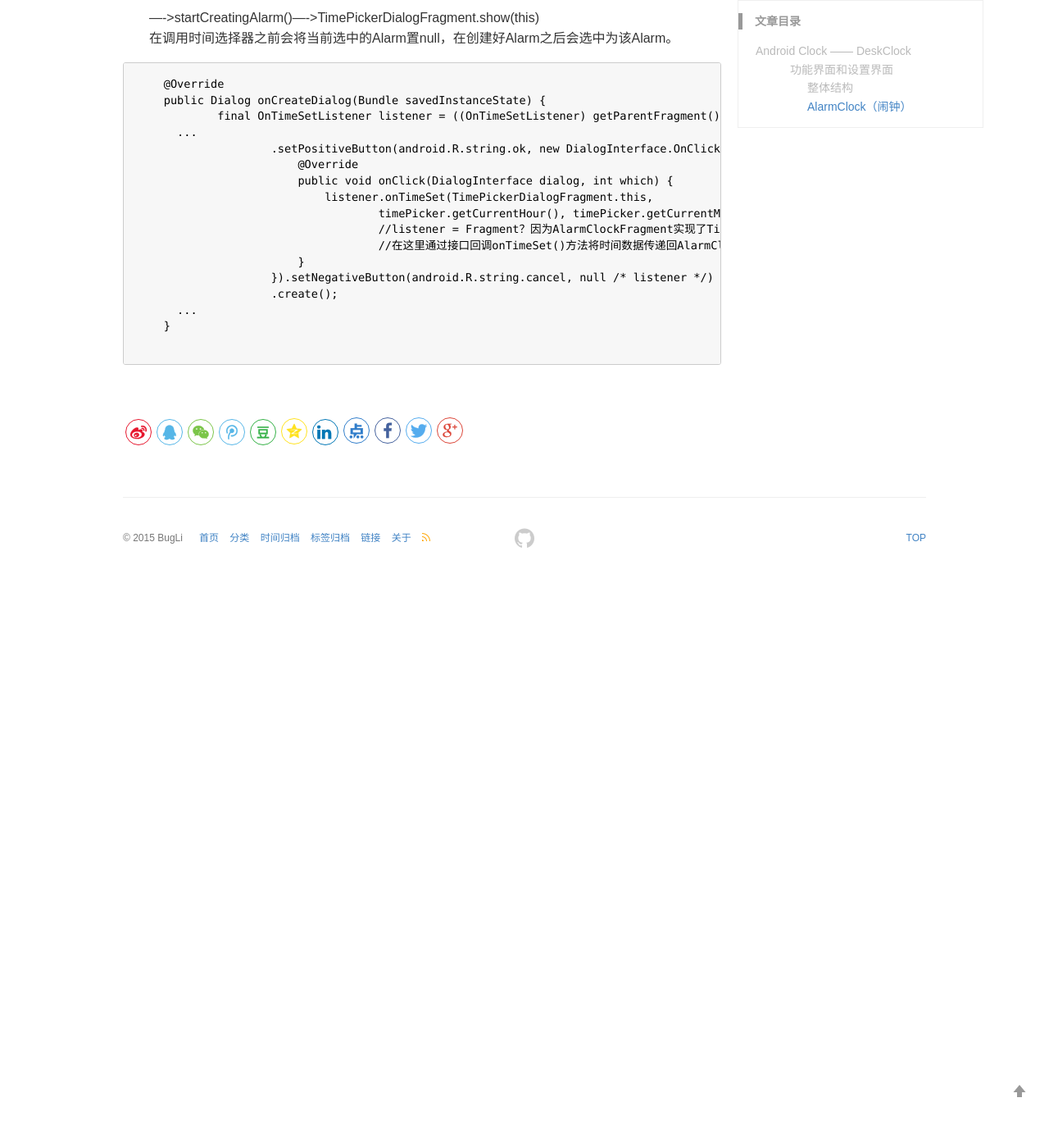
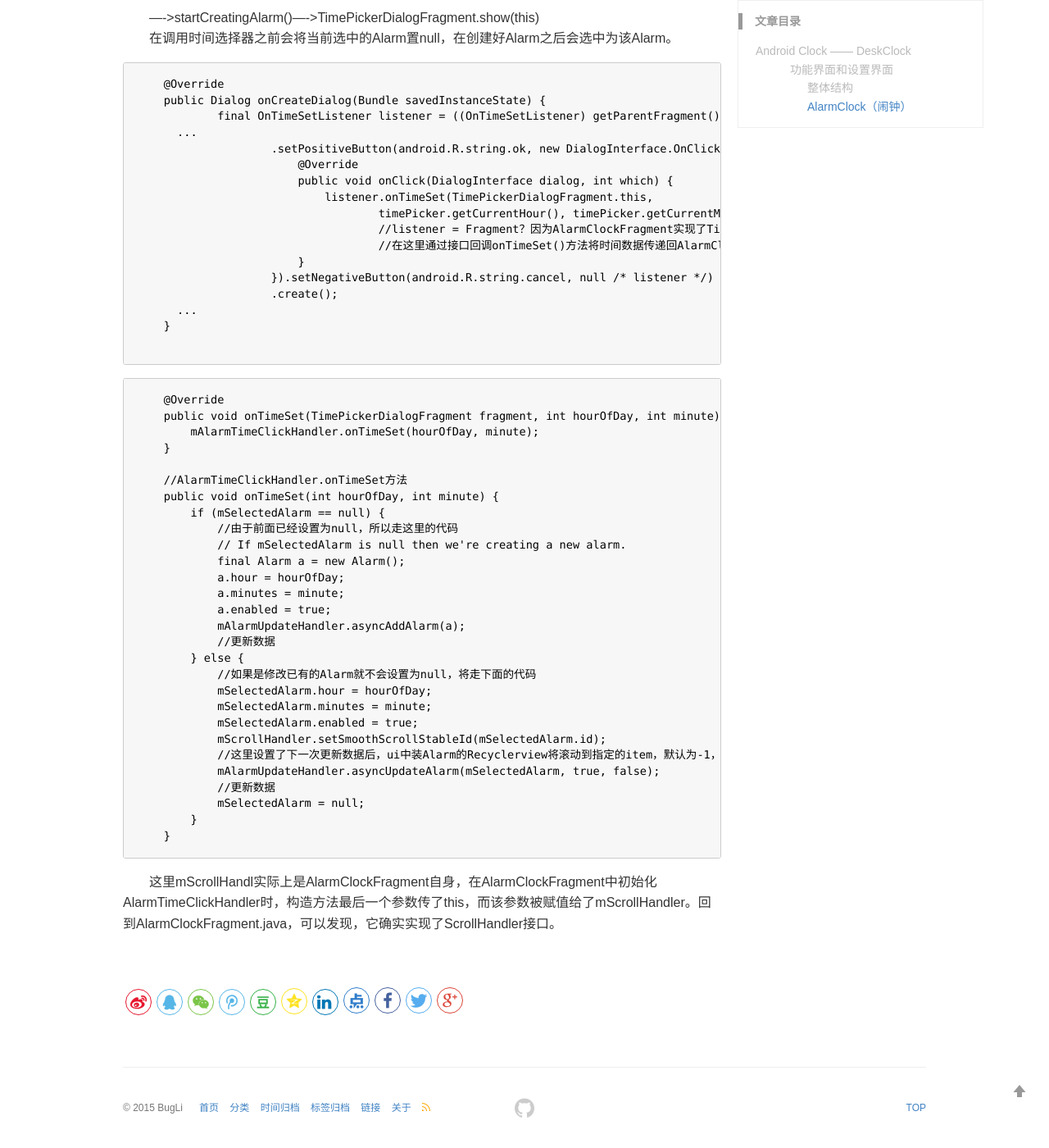
Before and after one commit to BugLiee/BugLiee.github.io, a Jekyll site: the page built from _posts/2020-05-13-blog.md, in a window 1280 px wide and 1400 px high, scrolled down 1851 px. Shown: the whole window at 82% size. Built offline with Jekyll 4.4.1, drawn with Linux system fonts in a browser that asks for light colours; comment, search, counter and statistics services are not loaded; before the commit the page ends 2556 px from its top, so only the background shows below that.

Commit message:
Update 2020-05-13-blog.md

````diff
--- a/_posts/2020-05-13-blog.md
+++ b/_posts/2020-05-13-blog.md
@@ -73,3 +73,35 @@ keywords: Android系统
     }
 
 ```
+``` Java
+    @Override
+    public void onTimeSet(TimePickerDialogFragment fragment, int hourOfDay, int minute) {
+        mAlarmTimeClickHandler.onTimeSet(hourOfDay, minute);
+    }
+
+    //AlarmTimeClickHandler.onTimeSet方法
+    public void onTimeSet(int hourOfDay, int minute) {
+        if (mSelectedAlarm == null) {
+            //由于前面已经设置为null，所以走这里的代码
+            // If mSelectedAlarm is null then we're creating a new alarm.
+            final Alarm a = new Alarm();
+            a.hour = hourOfDay;
+            a.minutes = minute;
+            a.enabled = true;
+            mAlarmUpdateHandler.asyncAddAlarm(a);
+            //更新数据
+        } else {
+            //如果是修改已有的Alarm就不会设置为null，将走下面的代码
+            mSelectedAlarm.hour = hourOfDay;
+            mSelectedAlarm.minutes = minute;
+            mSelectedAlarm.enabled = true;
+            mScrollHandler.setSmoothScrollStableId(mSelectedAlarm.id);
+            //这里设置了下一次更新数据后，ui中装Alarm的Recyclerview将滚动到指定的item，默认为-1，滚动结束后重新设置为-1
+            mAlarmUpdateHandler.asyncUpdateAlarm(mSelectedAlarm, true, false);
+            //更新数据
+            mSelectedAlarm = null;
+        }
+    }
+```
+　　这里mScrollHandl实际上是AlarmClockFragment自身，在AlarmClockFragment中初始化AlarmTimeClickHandler时，构造方法最后一个参数传了this，而该参数被赋值给了mScrollHandler。回到AlarmClockFragment.java，可以发现，它确实实现了ScrollHandler接口。
+<br>
````
